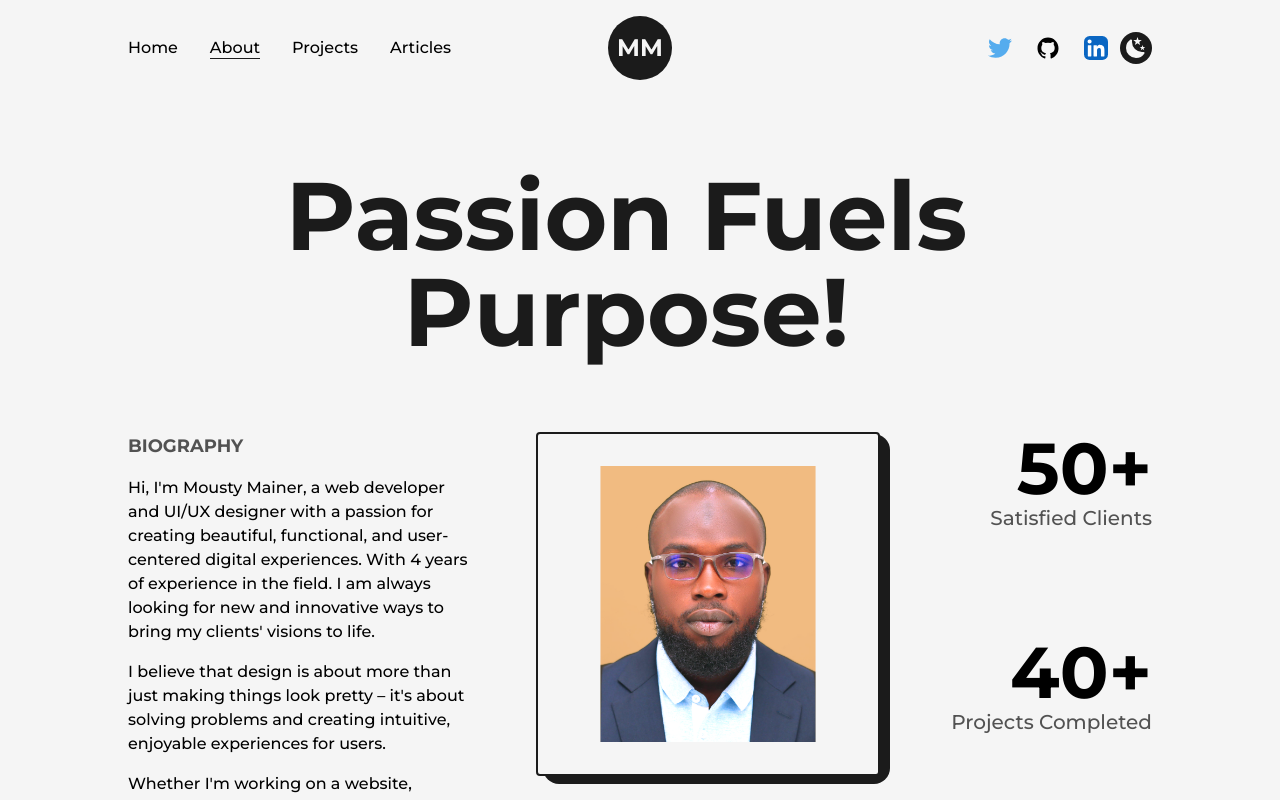
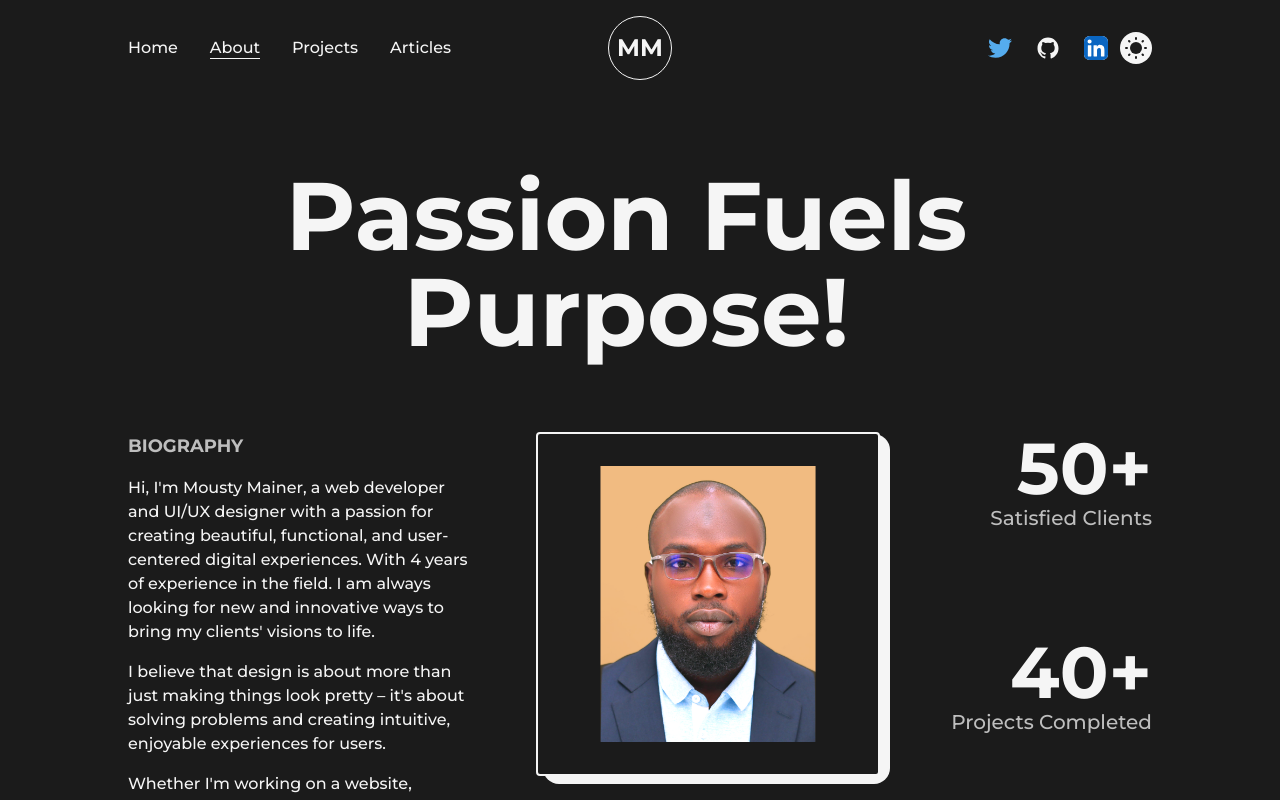
Before and after one commit to mainerprenuer/portfolio_v2, a Next.js app: page /about in a window 1280 px wide. Both pictures are taken after a click on the button 1136 px from the left and 48 px from the top of the page. Shown: the top 800 px of the page. Built offline with nearby package versions, Linux system fonts and the light colour scheme.

Commit message:
Added dark mode effects to the about page components

```diff
--- a/src/components/Education.js
+++ b/src/components/Education.js
@@ -15,7 +15,7 @@
         >
             <h3 className='capitalize font-bold text-2xl'>{type}
             </h3>
-            <span className='capitalize font-medium text-dark/75'>
+            <span className='capitalize font-medium text-dark/75 dark:text-light/75'>
                 {time} | {place}
             </span>
             <p className='font-medium w-full'>
@@ -41,7 +41,7 @@
 
 <motion.div
     style={{scaleY: scrollYProgress}}
-    className='absolute left-9 top-8 w-[4px] h-full bg-dark origin-top'/>
+    className='absolute left-9 top-8 w-[4px] h-full bg-dark dark:bg-light origin-top'/>
 
             <ul className='w-full flex flex-col items-start justify-between ml-4'>
                 <Details
--- a/src/components/Experience.js
+++ b/src/components/Experience.js
@@ -15,9 +15,9 @@
         >
             <h3 className='capitalize font-bold text-2xl'>{position}&nbsp;<a href={companyLink}
             target='_blank'
-            className='text-primary capitalize'
+            className='text-primary dark:text-primaryDark capitalize'
             >@{company}</a></h3>
-            <span className='capitalize font-medium text-dark/75'>
+            <span className='capitalize font-medium text-dark/75 dark:text-light/75'>
                 {time} | {address}
             </span>
             <p className='font-medium w-full'>
@@ -43,7 +43,7 @@
 
 <motion.div
     style={{scaleY: scrollYProgress}}
-    className='absolute left-9 top-8 w-[4px] h-full bg-dark origin-top'/>
+    className='absolute left-9 top-8 w-[4px] h-full bg-dark origin-top dark:bg-light'/>
 
             <ul className='w-full flex flex-col items-start justify-between ml-4'>
                 <Details
--- a/src/components/LiIcon.js
+++ b/src/components/LiIcon.js
@@ -11,15 +11,15 @@
     )
 
   return (
-    <figure className='absolute left-0 stroke-dark'>
+    <figure className='absolute left-0 stroke-dark dark:stroke-light'>
         <svg className='-rotate-90' width="75" height="75" viewBox="0 0 100 100">
-                <circle cx='75' cy='50' r='20' className='stroke-primary stroke-1 fill-none'/>
-                <motion.circle cx='75' cy='50' r='20' className='stroke-[5px] fill-light'
+                <circle cx='75' cy='50' r='20' className='stroke-primary dark:stroke-primaryDark stroke-1 fill-none'/>
+                <motion.circle cx='75' cy='50' r='20' className='stroke-[5px] fill-light dark:fill-dark'
                 style={{
                     pathLength : scrollYProgress
                 }}
                 />
-                <circle cx='75' cy='50' r='10' className='animate-pulse stroke-1 fill-primary'/>
+                <circle cx='75' cy='50' r='10' className='animate-pulse stroke-1 fill-primary dark:fill-primaryDark'/>
             </svg>
     </figure>
     )
--- a/src/components/Skills.js
+++ b/src/components/Skills.js
@@ -6,12 +6,11 @@
 
     return(
         <motion.div className='flex items-center justify-center rounded-full font-semibold bg-dark text-light
-            p-8 shadow-dark cursor-pointer
+            p-8 shadow-dark cursor-pointer dark:text-dark dark:bg-light
             '
             whileHover={{scale:1.09}}
             initialScale={{x:0,y:0}}
-            whileInView={{x:x, y:y}}
-            transition={{duration:1.5}}
+            whileInView={{x:x, y:y,transition:{duration:1.5} }}
             viewport={{once:true}}
             >
                 {name}
@@ -23,9 +22,9 @@
   return (
     <>
          <h2 className='font-bold text-8xl mt-64 w-full text-center'>Skills</h2>
-         <div className='w-full h-screen relative flex items-center justify-center rounded bg-circularLight'>
+         <div className='w-full h-screen relative flex items-center justify-center rounded bg-circularLight dark:bg-circularDark'>
             <motion.div className='flex items-center justify-center rounded-full font-semibold bg-dark text-light
-            p-8 shadow-dark cursor-pointer absolute
+            p-8 shadow-dark cursor-pointer absolute dark:text-dark dark:bg-light
             '
             whileHover={{scale:1.05}}>
                 web
--- a/src/components/hooks/useThemeSwitcher.js
+++ b/src/components/hooks/useThemeSwitcher.js
@@ -30,11 +30,14 @@
         }
       }
 
+      handleChange();
+
       mediaQuery.addEventListener("change",handleChange)
 
       return () => mediaQuery.addEventListener("change",handleChange)
 
     }, [])
+
 
 
     useEffect(() => {
--- a/src/pages/_document.js
+++ b/src/pages/_document.js
@@ -1,10 +1,29 @@
 import { Html, Head, Main, NextScript } from 'next/document'
+import Script from 'next/script'
 
 export default function Document() {
   return (
     <Html lang="en">
       <Head />
       <body>
+        <Script id='theme-switcher' strategy='beforeInteractive'>
+          {`
+          if (localStorage.theme === 'dark' || (!('theme' in localStorage) && window.matchMedia('(prefers-color-scheme: dark)').matches)) {
+            document.documentElement.classList.add('dark')
+          } else {
+            document.documentElement.classList.remove('dark')
+          }
+
+          // Whenever the user explicitly chooses light mode
+          localStorage.theme = 'light'
+
+          // Whenever the user explicitly chooses dark mode
+          localStorage.theme = 'dark'
+
+          // Whenever the user explicitly chooses to respect the OS preference
+          localStorage.removeItem('theme')
+          `}
+        </Script>
         <Main />
         <NextScript />
       </body>
--- a/src/pages/about.js
+++ b/src/pages/about.js
@@ -43,12 +43,12 @@
             <title>Mousty Mainer | About Page</title>
             <meta name="description" content="any description" />
         </Head>
-      <main className='flex w-full flex-col items-center justify-center'>
+      <main className='flex w-full flex-col items-center justify-center dark:text-light'>
         <Layout className='pt-16'>
         <AnimatedText text="Passion Fuels Purpose!" className='mb-16'/>
         <div className='grid w-full grid-cols-8 gap-16'>
             <div className='col-span-3 flex flex-col items-start justify-start'>
-                <h2 className='mb-4 text-lg font-bold uppercase text-dark/75'>Biography</h2>
+                <h2 className='mb-4 text-lg font-bold uppercase text-dark/75 dark:text-light/75'>Biography</h2>
                 <p className='font-medium'>Hi, I'm Mousty Mainer, a web developer and UI/UX designer with a passion for creating beautiful, functional,
                     and user-centered digital experiences. With 4 years of experience in the field. I am always looking for
                     new and innovative ways to bring my clients' visions to life.
@@ -65,9 +65,9 @@
             </div>
 
             <div className='col-span-3 relative h-max rounded border-2 border-solid border-dark
-            bg-light p-8
+            bg-light p-8 dark:bg-dark dark:border-light
             '>
-              <div className='absolute top-0 -right-3 -z-10 w-[102%] h-[103%] rounded-[1rem] bg-dark'/>
+              <div className='absolute top-0 -right-3 -z-10 w-[102%] h-[103%] rounded-[1rem] bg-dark dark:bg-light'/>
                 <Image src={profilePic} alt="moustymainer" className="w-full h-auto rounded-2x1" />
             </div>
 
@@ -77,21 +77,21 @@
             <span className='inline-block text-7xl font-bold'>
             <AnimatedNumbers value={50} />+
             </span>
-            <h2 className='text-xl font-medium capitalize text-dark/75'>satisfied clients</h2>
+            <h2 className='text-xl font-medium capitalize text-dark/75 dark:text-light/75'>satisfied clients</h2>
           </div>
 
           <div className='flex flex-col items-end justify-center'>
-            <span className='inline-block text-7xl font-bold'>
+            <span className='inline-block text-7xl font-bold '>
             <AnimatedNumbers value={40} />+
             </span>
-            <h2 className='text-xl font-medium capitalize text-dark/75'>projects completed</h2>
+            <h2 className='text-xl font-medium capitalize text-dark/75 dark:text-light/75'>projects completed</h2>
           </div>
 
           <div className='flex flex-col items-end justify-center'>
             <span className='inline-block text-7xl font-bold'>
               <AnimatedNumbers value={4} />+
             </span>
-            <h2 className='text-xl font-medium capitalize text-dark/75'>years of experience</h2>
+            <h2 className='text-xl font-medium capitalize text-dark/75 dark:text-light/75'>years of experience</h2>
           </div>
 
         </div>
--- a/tailwind.config.js
+++ b/tailwind.config.js
@@ -24,7 +24,8 @@
         'spin-slow':'spin 10s linear infinite',
       },
       backgroundImage: {
-        circularLight: 'repeating-radial-gradient(rgba(0,0,0,0.4) 2px,#f5f5f5 5px,#f5f5f5 100px);'
+        circularLight: 'repeating-radial-gradient(rgba(0,0,0,0.4) 2px,#f5f5f5 5px,#f5f5f5 100px);',
+        circularDark: 'repeating-radial-gradient(rgba(255,255,255,0.5) 2px,#1b1b1b 8px,#1b1b1b 100px);'
       }
     },
   },
```
